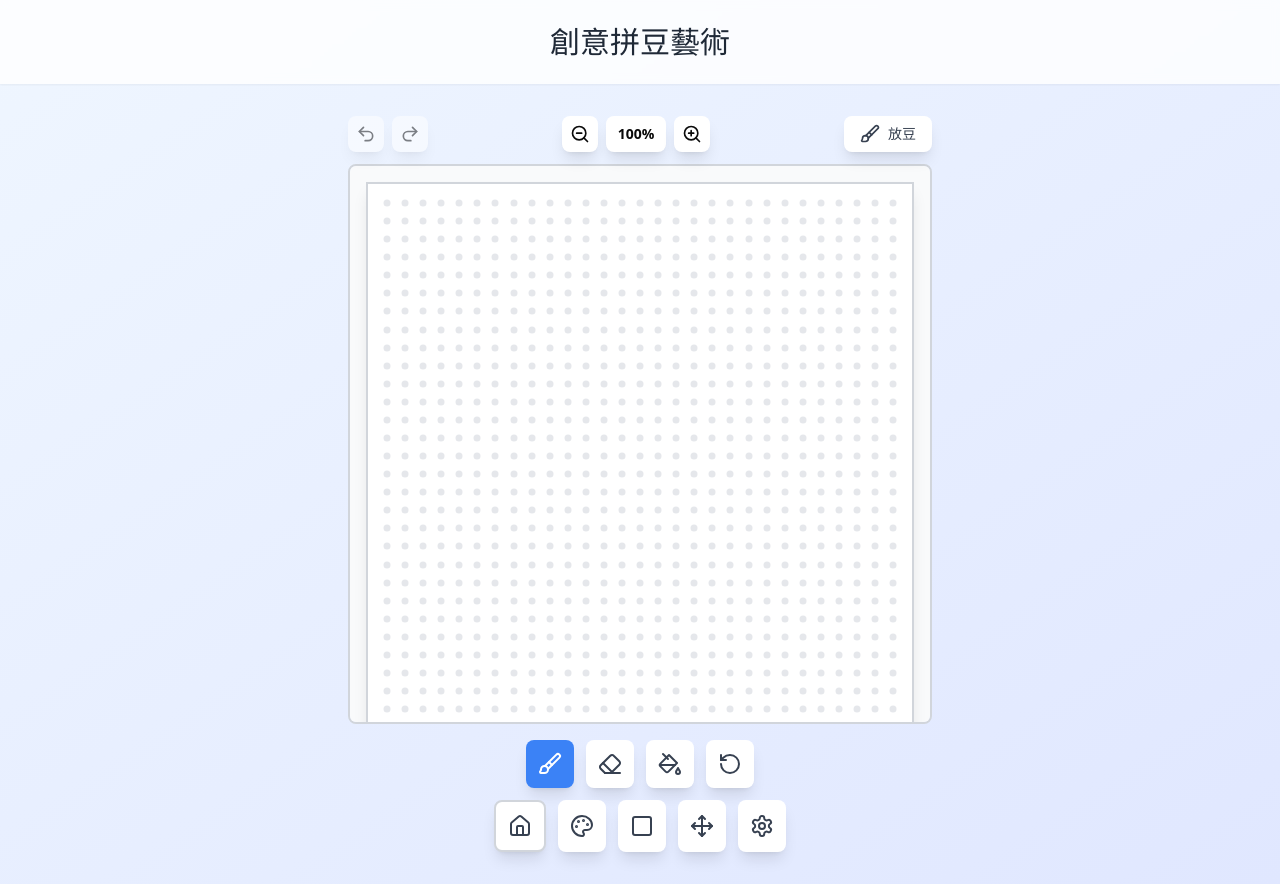
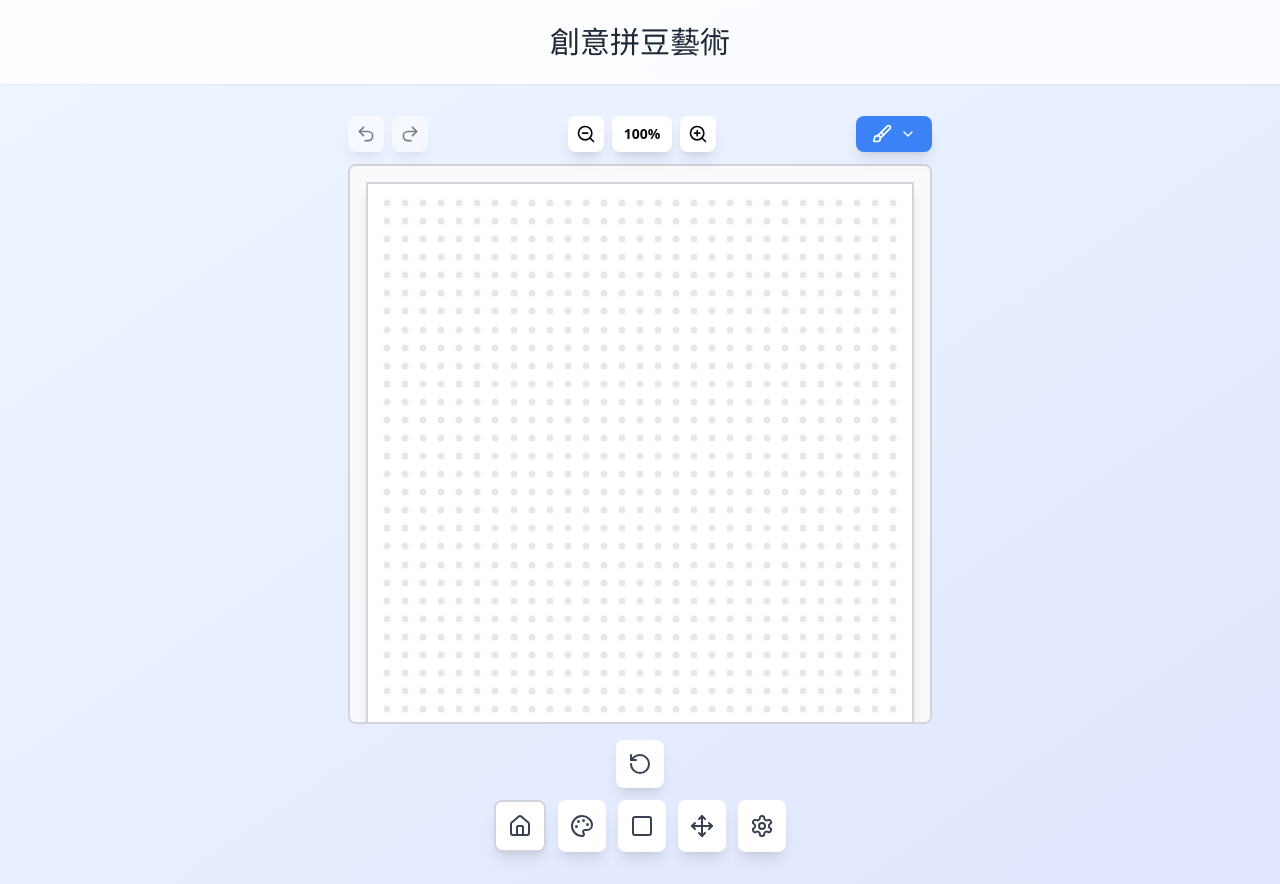
Before and after one commit to AustinWu887/beads, a React (Vite) app: page /#/editor in a window 1280 px wide. Built offline with nearby package versions, Linux system fonts and the light colour scheme.

Commit message:
style: 移除未使用的 CSS 類別 max-h-[70vh] 和 max-w-[95vw]

```diff
--- a/src/components/BeadGrid.tsx
+++ b/src/components/BeadGrid.tsx
@@ -204,10 +204,7 @@ const BeadGrid: React.FC<BeadGridProps> = ({
   const config = getTemplateConfig();
 
   return (
-    <div className="flex flex-col items-center">
-      {/* 網格容器 */}
-      <div className="flex items-center justify-center p-4">
-        <div className="flex items-center justify-center">
+    <div className="p-4">
       <div
         ref={gridRef}
         className={`grid border-2 border-gray-300 bg-white shadow-lg touch-none ${
@@ -260,8 +257,6 @@ const BeadGrid: React.FC<BeadGridProps> = ({
           })
         )}
       </div>
-        </div>
-      </div>
       <div className="mt-4 text-sm text-gray-600">
         {config.label}
       </div>
--- a/src/pages/Home.tsx
+++ b/src/pages/Home.tsx
@@ -67,10 +67,10 @@ const HomePage: React.FC = () => {
   const [currentTool, setCurrentTool] = useState<string>('brush');
   const [symmetryType, setSymmetryType] = useState<SymmetryType>('none');
   const [scale, setScale] = useState<number>(1);
-  const [isPanMode, setIsPanMode] = useState<boolean>(false);
 
   // 面板展開狀態
   const [openPanel, setOpenPanel] = useState<string | null>(null);
+  const [isToolMenuOpen, setIsToolMenuOpen] = useState<boolean>(false);
 
   // 自定義顏色狀態
   const [customColors, setCustomColors] = useState<string[]>([]);
@@ -117,7 +117,7 @@ const HomePage: React.FC = () => {
   // 移動模式的拖動滾動功能
   useEffect(() => {
     const container = containerRef.current;
-    if (!container || !isPanMode) return;
+    if (!container || currentTool !== 'pan') return;
 
     const handleMouseDown = (e: MouseEvent) => {
       isDragging.current = true;
@@ -153,7 +153,7 @@ const HomePage: React.FC = () => {
       document.removeEventListener('mousemove', handleMouseMove);
       document.removeEventListener('mouseup', handleMouseUp);
     };
-  }, [isPanMode]);
+  }, [currentTool]);
 
   // 更新歷史記錄
   const updateHistory = useCallback((newGrid: string[][]) => {
@@ -341,12 +341,62 @@ const HomePage: React.FC = () => {
 
   // 放大
   const handleZoomIn = () => {
+    const container = containerRef.current;
+    if (!container) {
       setScale(prev => Math.min(prev + 0.2, 2));
+      return;
+    }
+
+    const oldScale = scale;
+    const newScale = Math.min(oldScale + 0.2, 2);
+
+    // 記錄縮放前的中心位置
+    const scrollLeft = container.scrollLeft;
+    const scrollTop = container.scrollTop;
+    const containerWidth = container.clientWidth;
+    const containerHeight = container.clientHeight;
+
+    setScale(newScale);
+
+    // 等待 DOM 更新後調整滾動位置
+    setTimeout(() => {
+      const scaleRatio = newScale / oldScale;
+      const newScrollLeft = (scrollLeft + containerWidth / 2) * scaleRatio - containerWidth / 2;
+      const newScrollTop = (scrollTop + containerHeight / 2) * scaleRatio - containerHeight / 2;
+
+      container.scrollLeft = newScrollLeft;
+      container.scrollTop = newScrollTop;
+    }, 0);
   };
 
   // 縮小
   const handleZoomOut = () => {
+    const container = containerRef.current;
+    if (!container) {
       setScale(prev => Math.max(prev - 0.2, 0.4));
+      return;
+    }
+
+    const oldScale = scale;
+    const newScale = Math.max(oldScale - 0.2, 0.4);
+
+    // 記錄縮放前的中心位置
+    const scrollLeft = container.scrollLeft;
+    const scrollTop = container.scrollTop;
+    const containerWidth = container.clientWidth;
+    const containerHeight = container.clientHeight;
+
+    setScale(newScale);
+
+    // 等待 DOM 更新後調整滾動位置
+    setTimeout(() => {
+      const scaleRatio = newScale / oldScale;
+      const newScrollLeft = (scrollLeft + containerWidth / 2) * scaleRatio - containerWidth / 2;
+      const newScrollTop = (scrollTop + containerHeight / 2) * scaleRatio - containerHeight / 2;
+
+      container.scrollLeft = newScrollLeft;
+      container.scrollTop = newScrollTop;
+    }, 0);
   };
 
   // 保存為JSON
@@ -721,45 +771,88 @@ const HomePage: React.FC = () => {
               </button>
             </div>
 
-            {/* 模式切換按鈕 - 右側 */}
+            {/* 工具選單 - 右側 */}
+            <div className="relative">
               <button
-              onClick={() => setIsPanMode(!isPanMode)}
-              className={`px-4 py-2 rounded-lg shadow-lg transition-all flex items-center gap-2 ${
-                isPanMode
-                  ? 'bg-blue-500 text-white'
-                  : 'bg-white text-gray-700 hover:bg-gray-50'
+                onClick={() => setIsToolMenuOpen(!isToolMenuOpen)}
+                className="px-4 py-2 rounded-lg shadow-lg transition-all flex items-center gap-2 bg-blue-500 text-white hover:bg-blue-600"
+                title="選擇工具"
+              >
+                {currentTool === 'brush' && <><Brush className="w-5 h-5" /></>}
+                {currentTool === 'eraser' && <><Eraser className="w-5 h-5" /></>}
+                {currentTool === 'fill' && <><PaintBucket className="w-5 h-5" /></>}
+                {currentTool === 'pan' && <><Hand className="w-5 h-5" /></>}
+                <ChevronDown className="w-4 h-4" />
+              </button>
+
+              {/* 下拉選單 */}
+              {isToolMenuOpen && (
+                <div className="absolute right-0 top-full mt-2 bg-white rounded-lg shadow-xl border-2 border-gray-200 overflow-hidden z-50">
+                  <button
+                    onClick={() => { setCurrentTool('brush'); setIsToolMenuOpen(false); }}
+                    className={`w-full px-4 py-3 flex items-center gap-3 transition-all ${
+                      currentTool === 'brush' ? 'bg-blue-50 text-blue-600' : 'hover:bg-gray-50'
                     }`}
-              title={isPanMode ? "切換到放豆模式" : "切換到移動模式"}
                   >
-              {isPanMode ? (
-                <>
+                    <Brush className="w-5 h-5" />
+                    {/* <span className="font-semibold">畫筆</span> */}
+                  </button>
+                  <button
+                    onClick={() => { setCurrentTool('eraser'); setIsToolMenuOpen(false); }}
+                    className={`w-full px-4 py-3 flex items-center gap-3 transition-all ${
+                      currentTool === 'eraser' ? 'bg-blue-50 text-blue-600' : 'hover:bg-gray-50'
+                    }`}
+                  >
+                    <Eraser className="w-5 h-5" />
+                    {/* <span className="font-semibold">橡皮擦</span> */}
+                  </button>
+                  <button
+                    onClick={() => { setCurrentTool('fill'); setIsToolMenuOpen(false); }}
+                    className={`w-full px-4 py-3 flex items-center gap-3 transition-all ${
+                      currentTool === 'fill' ? 'bg-blue-50 text-blue-600' : 'hover:bg-gray-50'
+                    }`}
+                  >
+                    <PaintBucket className="w-5 h-5" />
+                    {/* <span className="font-semibold">填充</span> */}
+                  </button>
+                  <button
+                    onClick={() => { setCurrentTool('pan'); setIsToolMenuOpen(false); }}
+                    className={`w-full px-4 py-3 flex items-center gap-3 transition-all ${
+                      currentTool === 'pan' ? 'bg-blue-50 text-blue-600' : 'hover:bg-gray-50'
+                    }`}
+                  >
                     <Hand className="w-5 h-5" />
-                  <span className="text-sm font-semibold">移動</span>
-                </>
-              ) : (
-                <>
-                  <Brush className="w-5 h-5" />
-                  <span className="text-sm font-semibold">放豆</span>
-                </>
+                    {/* <span className="font-semibold">移動</span> */}
+                  </button>
+                </div>
               )}
-            </button>
+            </div>
           </div>
 
           {/* 畫板容器 - 限制縮放範圍 */}
           <div
             ref={containerRef}
-            className={`overflow-auto max-w-[95vw] max-h-[70vh] rounded-lg border-2 border-gray-300 bg-gray-50 ${
-              isPanMode ? 'cursor-grab active:cursor-grabbing' : ''
+            className={`overflow-auto rounded-lg border-2 border-gray-300 bg-gray-50 ${
+              currentTool === 'pan' ? 'cursor-grab active:cursor-grabbing' : ''
             }`}
+            style={{
+              maxWidth: '95vw',
+              maxHeight: '70vh',
+              width: 'fit-content',
+              height: 'fit-content'
+            }}
           >
             <div
               ref={gridRef}
               className="inline-block"
-              style={{ pointerEvents: isPanMode ? 'none' : 'auto' }}
+              style={{
+                pointerEvents: currentTool === 'pan' ? 'none' : 'auto',
+                padding: `${(scale - 1) * 50}%`
+              }}
             >
               <BeadGrid
                 grid={grid}
-                onBeadClick={isPanMode ? () => {} : handleBeadClick}
+                onBeadClick={currentTool === 'pan' ? () => {} : handleBeadClick}
                 selectedColor={selectedColor}
                 currentTool={currentTool}
                 templateType={templateType}
@@ -769,43 +862,10 @@ const HomePage: React.FC = () => {
             </div>
           </div>
 
-          {/* 工具按鈕 - 下方 */}
+          {/* 功能按鈕 - 下方 */}
           <div className="flex flex-col items-center gap-3 mt-4">
-            {/* 第一排：繪圖工具 */}
+            {/* 第一排：功能按鈕 */}
             <div className="flex justify-center gap-3">
-              <button
-                onClick={() => setCurrentTool('brush')}
-                className={`p-3 rounded-lg shadow-lg transition-all ${
-                  currentTool === 'brush'
-                    ? 'bg-blue-500 text-white'
-                    : 'bg-white text-gray-700 hover:bg-gray-50'
-                }`}
-                title="畫筆"
-              >
-                <Brush size={24} />
-              </button>
-              <button
-                onClick={() => setCurrentTool('eraser')}
-                className={`p-3 rounded-lg shadow-lg transition-all ${
-                  currentTool === 'eraser'
-                    ? 'bg-blue-500 text-white'
-                    : 'bg-white text-gray-700 hover:bg-gray-50'
-                }`}
-                title="橡皮擦"
-              >
-                <Eraser size={24} />
-              </button>
-              <button
-                onClick={() => setCurrentTool('fill')}
-                className={`p-3 rounded-lg shadow-lg transition-all ${
-                  currentTool === 'fill'
-                    ? 'bg-blue-500 text-white'
-                    : 'bg-white text-gray-700 hover:bg-gray-50'
-                }`}
-                title="填充"
-              >
-                <PaintBucket size={24} />
-              </button>
               <button
                 onClick={handleReset}
                 className="p-3 rounded-lg shadow-lg transition-all bg-white text-gray-700 hover:bg-gray-50"
```
Also changed, not shown: 4 other files (tests, documents, lock files or other folders). Lines whose indentation alone changed are shown as unchanged.
